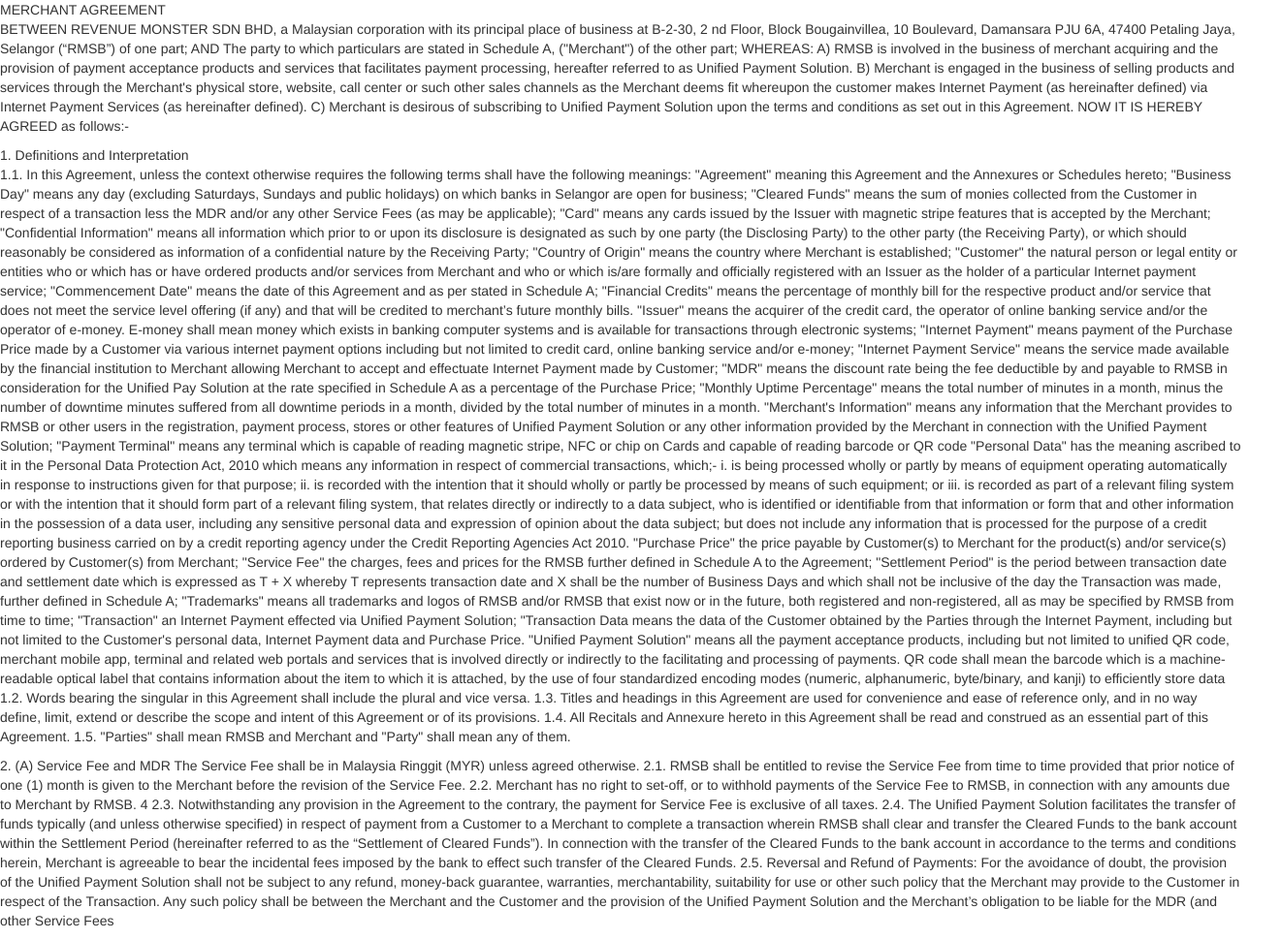
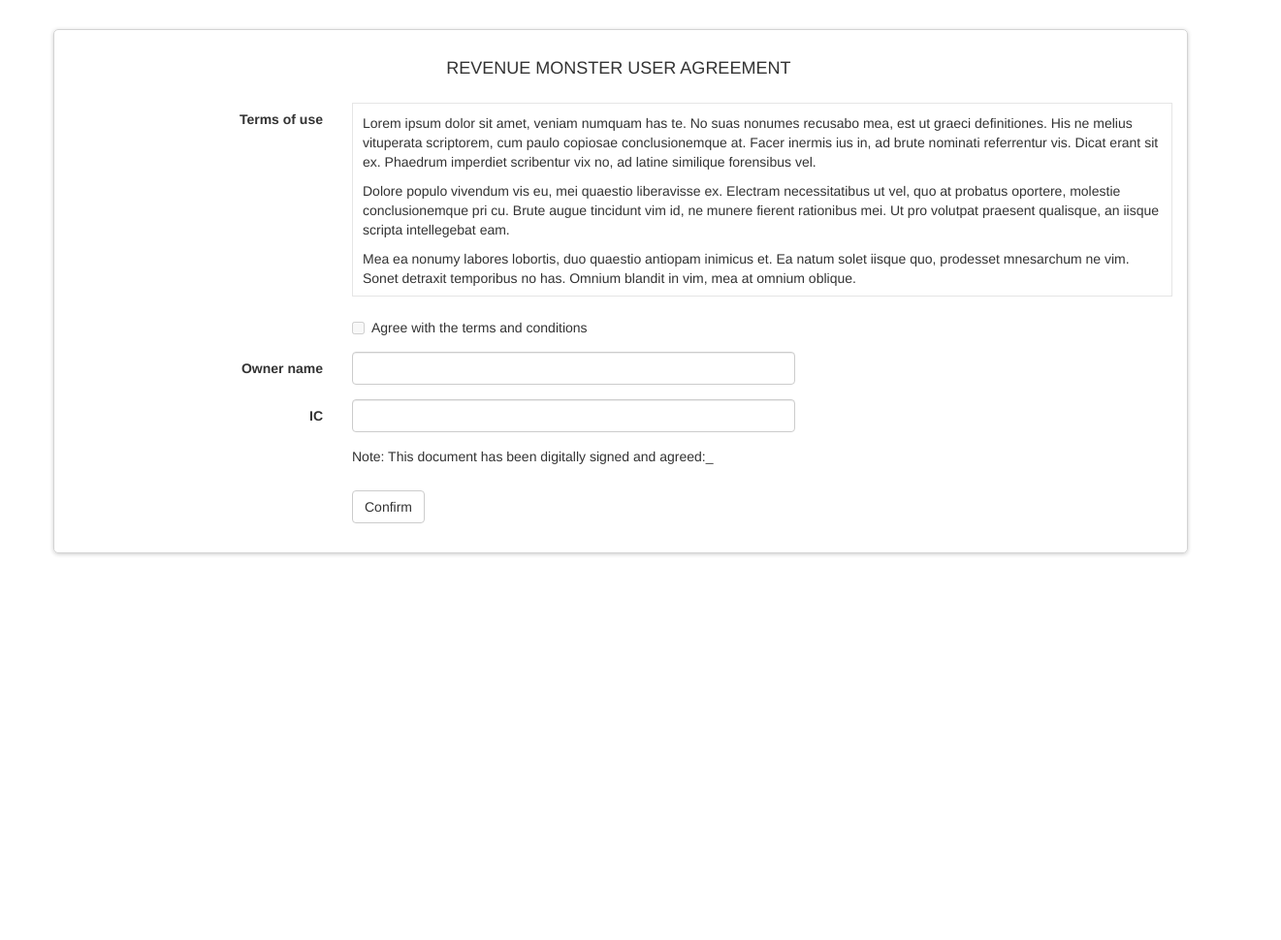
Before and after one commit to karkb/checkout-sys, a website: page e-agreement.html in a window 1280 px wide. Shown: the whole page at 97% size, 1321 px wide, since content can reach past the window. After the commit the page ends 800 px from the top, so only its background shows below. Drawn offline with nearby package versions, Linux system fonts and the light colour scheme.

Commit message:
Update e-agreement.html

```diff
--- a/e-agreement.html
+++ b/e-agreement.html
@@ -1,152 +1,194 @@
 <!DOCTYPE html>
 <html>
     <head>
-    <title>Merchant Agreement</title>
-    <meta charset="utf-8" />
-    <meta name="viewport" content="width=device-width, initial-scale=1" />
-    <link
-      rel="stylesheet"
-      href="https://maxcdn.bootstrapcdn.com/bootstrap/3.3.7/css/bootstrap.min.css"
-    />
+        <title>E-Agreement</title>
+        <meta charset="utf-8">
+        <meta name="viewport" content="width=device-width, initial-scale=1">
+        <link rel="stylesheet" href="https://maxcdn.bootstrapcdn.com/bootstrap/3.3.7/css/bootstrap.min.css">
         <script src="https://ajax.googleapis.com/ajax/libs/jquery/3.3.1/jquery.min.js"></script>
         <script src="https://maxcdn.bootstrapcdn.com/bootstrap/3.3.7/js/bootstrap.min.js"></script>
+    <style>
+        .container {
+            padding-top: 20px;
+            padding-bottom: 15px;
+            border: 1px solid lightgray;
+            border-radius: 5px;
+            box-shadow: 0px 1px 4px 0px rgba(0,0,0,0.2);
+            margin-top: 30px;
+            vertical-align: middle;
+            }
+   </style>
 </head>
 
 <body>
-    <div>
-      <span>MERCHANT AGREEMENT</span>
-      <p>
-        BETWEEN REVENUE MONSTER SDN BHD, a Malaysian corporation with its
-        principal place of business at B-2-30, 2 nd Floor, Block Bougainvillea,
-        10 Boulevard, Damansara PJU 6A, 47400 Petaling Jaya, Selangor (“RMSB”)
-        of one part; AND The party to which particulars are stated in Schedule
-        A, ("Merchant") of the other part; WHEREAS: A) RMSB is involved in the
-        business of merchant acquiring and the provision of payment acceptance
-        products and services that facilitates payment processing, hereafter
-        referred to as Unified Payment Solution. B) Merchant is engaged in the
-        business of selling products and services through the Merchant's
-        physical store, website, call center or such other sales channels as the
-        Merchant deems fit whereupon the customer makes Internet Payment (as
-        hereinafter defined) via Internet Payment Services (as hereinafter
-        defined). C) Merchant is desirous of subscribing to Unified Payment
-        Solution upon the terms and conditions as set out in this Agreement. NOW
-        IT IS HEREBY AGREED as follows:-
-      </p>
-      <span>1. Definitions and Interpretation </span>
-      <p>
-        1.1. In this Agreement, unless the context otherwise requires the
-        following terms shall have the following meanings: "Agreement" meaning
-        this Agreement and the Annexures or Schedules hereto; "Business Day"
-        means any day (excluding Saturdays, Sundays and public holidays) on
-        which banks in Selangor are open for business; "Cleared Funds" means the
-        sum of monies collected from the Customer in respect of a transaction
-        less the MDR and/or any other Service Fees (as may be applicable);
-        "Card" means any cards issued by the Issuer with magnetic stripe
-        features that is accepted by the Merchant; "Confidential Information"
-        means all information which prior to or upon its disclosure is
-        designated as such by one party (the Disclosing Party) to the other
-        party (the Receiving Party), or which should reasonably be considered as
-        information of a confidential nature by the Receiving Party; "Country of
-        Origin" means the country where Merchant is established; "Customer" the
-        natural person or legal entity or entities who or which has or have
-        ordered products and/or services from Merchant and who or which is/are
-        formally and officially registered with an Issuer as the holder of a
-        particular Internet payment service; "Commencement Date" means the date
-        of this Agreement and as per stated in Schedule A; "Financial Credits"
-        means the percentage of monthly bill for the respective product and/or
-        service that does not meet the service level offering (if any) and that
-        will be credited to merchant’s future monthly bills. "Issuer" means the
-        acquirer of the credit card, the operator of online banking service
-        and/or the operator of e-money. E-money shall mean money which exists in
-        banking computer systems and is available for transactions through
-        electronic systems; "Internet Payment" means payment of the Purchase
-        Price made by a Customer via various internet payment options including
-        but not limited to credit card, online banking service and/or e-money;
-        "Internet Payment Service" means the service made available by the
-        financial institution to Merchant allowing Merchant to accept and
-        effectuate Internet Payment made by Customer; "MDR" means the discount
-        rate being the fee deductible by and payable to RMSB in consideration
-        for the Unified Pay Solution at the rate specified in Schedule A as a
-        percentage of the Purchase Price; "Monthly Uptime Percentage" means the
-        total number of minutes in a month, minus the number of downtime minutes
-        suffered from all downtime periods in a month, divided by the total
-        number of minutes in a month. "Merchant's Information" means any
-        information that the Merchant provides to RMSB or other users in the
-        registration, payment process, stores or other features of Unified
-        Payment Solution or any other information provided by the Merchant in
-        connection with the Unified Payment Solution; "Payment Terminal" means
-        any terminal which is capable of reading magnetic stripe, NFC or chip on
-        Cards and capable of reading barcode or QR code "Personal Data" has the
-        meaning ascribed to it in the Personal Data Protection Act, 2010 which
-        means any information in respect of commercial transactions, which;- i.
-        is being processed wholly or partly by means of equipment operating
-        automatically in response to instructions given for that purpose; ii. is
-        recorded with the intention that it should wholly or partly be processed
-        by means of such equipment; or iii. is recorded as part of a relevant
-        filing system or with the intention that it should form part of a
-        relevant filing system, that relates directly or indirectly to a data
-        subject, who is identified or identifiable from that information or form
-        that and other information in the possession of a data user, including
-        any sensitive personal data and expression of opinion about the data
-        subject; but does not include any information that is processed for the
-        purpose of a credit reporting business carried on by a credit reporting
-        agency under the Credit Reporting Agencies Act 2010. "Purchase Price"
-        the price payable by Customer(s) to Merchant for the product(s) and/or
-        service(s) ordered by Customer(s) from Merchant; "Service Fee" the
-        charges, fees and prices for the RMSB further defined in Schedule A to
-        the Agreement; "Settlement Period" is the period between transaction
-        date and settlement date which is expressed as T + X whereby T
-        represents transaction date and X shall be the number of Business Days
-        and which shall not be inclusive of the day the Transaction was made,
-        further defined in Schedule A; "Trademarks" means all trademarks and
-        logos of RMSB and/or RMSB that exist now or in the future, both
-        registered and non-registered, all as may be specified by RMSB from time
-        to time; "Transaction" an Internet Payment effected via Unified Payment
-        Solution; "Transaction Data means the data of the Customer obtained by
-        the Parties through the Internet Payment, including but not limited to
-        the Customer's personal data, Internet Payment data and Purchase Price.
-        "Unified Payment Solution" means all the payment acceptance products,
-        including but not limited to unified QR code, merchant mobile app,
-        terminal and related web portals and services that is involved directly
-        or indirectly to the facilitating and processing of payments. QR code
-        shall mean the barcode which is a machine-readable optical label that
-        contains information about the item to which it is attached, by the use
-        of four standardized encoding modes (numeric, alphanumeric, byte/binary,
-        and kanji) to efficiently store data 1.2. Words bearing the singular in
-        this Agreement shall include the plural and vice versa. 1.3. Titles and
-        headings in this Agreement are used for convenience and ease of
-        reference only, and in no way define, limit, extend or describe the
-        scope and intent of this Agreement or of its provisions. 1.4. All
-        Recitals and Annexure hereto in this Agreement shall be read and
-        construed as an essential part of this Agreement. 1.5. "Parties" shall
-        mean RMSB and Merchant and "Party" shall mean any of them.
-      </p>
-      <p>
-        2. (A) Service Fee and MDR The Service Fee shall be in Malaysia Ringgit
-        (MYR) unless agreed otherwise. 2.1. RMSB shall be entitled to revise the
-        Service Fee from time to time provided that prior notice of one (1)
-        month is given to the Merchant before the revision of the Service Fee.
-        2.2. Merchant has no right to set-off, or to withhold payments of the
-        Service Fee to RMSB, in connection with any amounts due to Merchant by
-        RMSB. 4 2.3. Notwithstanding any provision in the Agreement to the
-        contrary, the payment for Service Fee is exclusive of all taxes. 2.4.
-        The Unified Payment Solution facilitates the transfer of funds typically
-        (and unless otherwise specified) in respect of payment from a Customer
-        to a Merchant to complete a transaction wherein RMSB shall clear and
-        transfer the Cleared Funds to the bank account within the Settlement
-        Period (hereinafter referred to as the “Settlement of Cleared Funds”).
-        In connection with the transfer of the Cleared Funds to the bank account
-        in accordance to the terms and conditions herein, Merchant is agreeable
-        to bear the incidental fees imposed by the bank to effect such transfer
-        of the Cleared Funds. 2.5. Reversal and Refund of Payments: For the
-        avoidance of doubt, the provision of the Unified Payment Solution shall
-        not be subject to any refund, money-back guarantee, warranties,
-        merchantability, suitability for use or other such policy that the
-        Merchant may provide to the Customer in respect of the Transaction. Any
-        such policy shall be between the Merchant and the Customer and the
-        provision of the Unified Payment Solution and the Merchant’s obligation
-        to be liable for the MDR (and other Service Fees
-      </p>
+    <div class="container">
+        <div class="row">
+            <div class="col-xs-12">
+                <form id="registrationForm" class="form-horizontal fv-form fv-form-bootstrap" novalidate="novalidate">
+                    <div class="form-group">
+                        <div class="col-xs-9 col-xs-offset-4">
+                            <h4 >REVENUE MONSTER USER AGREEMENT</h4>
                         </div>
+                    </div>
+                    <div class="form-group " >
+                        <label class="col-xs-3 control-label">Terms of use</label>
+                        <div class="col-xs-9">
+                            <div id="#scroll" style="border: 1px solid #e5e5e5; height: 200px; overflow: scroll; padding: 10px;">
+                                <p>Lorem ipsum dolor sit amet, veniam numquam has te. No suas nonumes recusabo mea, est ut graeci definitiones. His ne melius vituperata scriptorem, cum paulo copiosae conclusionemque at. Facer inermis ius in, ad brute nominati referrentur vis. Dicat erant sit ex. Phaedrum imperdiet scribentur vix no, ad latine similique forensibus vel.</p>
+                                <p>Dolore populo vivendum vis eu, mei quaestio liberavisse ex. Electram necessitatibus ut vel, quo at probatus oportere, molestie conclusionemque pri cu. Brute augue tincidunt vim id, ne munere fierent rationibus mei. Ut pro volutpat praesent qualisque, an iisque scripta intellegebat eam.</p>
+                                <p>Mea ea nonumy labores lobortis, duo quaestio antiopam inimicus et. Ea natum solet iisque quo, prodesset mnesarchum ne vim. Sonet detraxit temporibus no has. Omnium blandit in vim, mea at omnium oblique.</p>
+                                <p>Eum ea quidam oportere imperdiet, facer oportere vituperatoribus eu vix, mea ei iisque legendos hendrerit. Blandit comprehensam eu his, ad eros veniam ridens eum. Id odio lobortis elaboraret pro. Vix te fabulas partiendo.</p>
+                                <p>Natum oportere et qui, vis graeco tincidunt instructior an, autem elitr noster per et. Mea eu mundi qualisque. Quo nemore nusquam vituperata et, mea ut abhorreant deseruisse, cu nostrud postulant dissentias qui. Postea tincidunt vel eu.</p>
+                                <p>Ad eos alia inermis nominavi, eum nibh docendi definitionem no. Ius eu stet mucius nonumes, no mea facilis philosophia necessitatibus. Te eam vidit iisque legendos, vero meliore deserunt ius ea. An qui inimicus inciderint.</p>
+                                <p>Ad eos alia inermis nominavi, eum nibh docendi definitionem no. Ius eu stet mucius nonumes, no mea facilis philosophia necessitatibus. Te eam vidit iisque legendos, vero meliore deserunt ius ea. An qui inimicus inciderint.</p>
+                                <p>Ad eos alia inermis nominavi, eum nibh docendi definitionem no. Ius eu stet mucius nonumes, no mea facilis philosophia necessitatibus. Te eam vidit iisque legendos, vero meliore deserunt ius ea. An qui inimicus inciderint.</p>
+                                <p>Ad eos alia inermis nominavi, eum nibh docendi definitionem no. Ius eu stet mucius nonumes, no mea facilis philosophia necessitatibus. Te eam vidit iisque legendos, vero meliore deserunt ius ea. An qui inimicus inciderint.</p>
+                                <p>Ad eos alia inermis nominavi, eum nibh docendi definitionem no. Ius eu stet mucius nonumes, no mea facilis philosophia necessitatibus. Te eam vidit iisque legendos, vero meliore deserunt ius ea. An qui inimicus inciderint.</p>
+
+                            </div>
+                        </div>
+                        </div>
+
+                        <div  class="form-group">
+                            <div  class="col-xs-6 col-xs-offset-3">
+                                <div class="checkbox">
+                                    <label data-toggle="tooltip" title="Please read all Terms of use!">
+                                        <input disabled type="checkbox" name="agree" value="agree" /> Agree with the terms and conditions
+                                    </label>
+                                </div>
+                            </div>
+                        </div>
+                    <div class="form-group">
+                        <label class="col-xs-3 control-label">Owner name</label>
+                        <div class="col-xs-5">
+                            <input type="text" class="form-control" name="username" />
+                        </div>
+                    </div>
+
+                    <div class="form-group">
+                        <label class="col-xs-3 control-label">IC</label>
+                        <div class="col-xs-5">
+                            <input type="text" class="form-control" name="email" />
+                        </div>
+                    </div>
+
+                    <!-- <div class="form-group">
+                        <label class="col-xs-3 control-label">Time stamp</label>
+                        <div class="col-xs-5">
+                            <input type="password" class="form-control" name="password" />
+                        </div>
+                    </div> -->
+
+                    <div class="form-group">
+                        <div class="col-xs-9 col-xs-offset-3" >
+                            <p>Note: This document has been digitally signed and agreed:_</p>
+                        </div>
+                    </div>
+
+
+                    <div class="form-group">
+                        <div class="col-xs-9 col-xs-offset-3">
+                            <button type="submit" class="btn btn-default" name="confirm" value="Confirm">Confirm</button>
+                        </div>
+                    </div>
+
+                </form>
+            </div>
+        </div>
+    </div>
+
 </body>
+    <script type="text/javascript">
+        $(document).ready(function() {
+            // $('[data-toggle="tooltip"]').tooltip();
+
+            $('div').scroll(function() {
+                if($(this).scrollTop() + $(this).innerHeight() >= $(this)[0].scrollHeight) {
+                    alert('Bottom reached!');
+                    document.getElementsByName("agree")[0].disabled = false;
+                }
+            });
+
+            $('[data-toggle="tooltip"]').tooltip();
+
+
+            // $('#registrationForm').formValidation({
+            //     framework: 'bootstrap',
+            //     icon: {
+            //         valid: 'glyphicon glyphicon-ok',
+            //         invalid: 'glyphicon glyphicon-remove',
+            //         validating: 'glyphicon glyphicon-refresh'
+            //     },
+            //     fields: {
+            //         firstName: {
+            //             row: '.col-xs-4',
+            //             validators: {
+            //                 notEmpty: {
+            //                     message: 'The first name is required'
+            //                 }
+            //             }
+            //         },
+            //         lastName: {
+            //             row: '.col-xs-4',
+            //             validators: {
+            //                 notEmpty: {
+            //                     message: 'The last name is required'
+            //                 }
+            //             }
+            //         },
+            //         username: {
+            //             validators: {
+            //                 notEmpty: {
+            //                     message: 'The username is required'
+            //                 },
+            //                 stringLength: {
+            //                     min: 6,
+            //                     max: 30,
+            //                     message: 'The username must be more than 6 and less than 30 characters long'
+            //                 },
+            //                 regexp: {
+            //                     regexp: /^[a-zA-Z0-9_\.]+$/,
+            //                     message: 'The username can only consist of alphabetical, number, dot and underscore'
+            //                 }
+            //             }
+            //         },
+            //         email: {
+            //             validators: {
+            //                 notEmpty: {
+            //                     message: 'The email address is required'
+            //                 },
+            //                 emailAddress: {
+            //                     message: 'The input is not a valid email address'
+            //                 }
+            //             }
+            //         },
+            //         password: {
+            //             validators: {
+            //                 notEmpty: {
+            //                     message: 'The password is required'
+            //                 },
+            //                 different: {
+            //                     field: 'username',
+            //                     message: 'The password cannot be the same as username'
+            //                 }
+            //             }
+            //         },
+            //         gender: {
+            //             validators: {
+            //                 notEmpty: {
+            //                     message: 'The gender is required'
+            //                 }
+            //             }
+            //         },
+            //         agree: {
+            //             validators: {
+            //                 notEmpty: {
+            //                     message: 'You must agree with the terms and conditions'
+            //                 }
+            //             }
+            //         }
+            //     }
+            // });
+        });
+    </script>
 </html>
```
Lines whose indentation alone changed are shown as unchanged.
